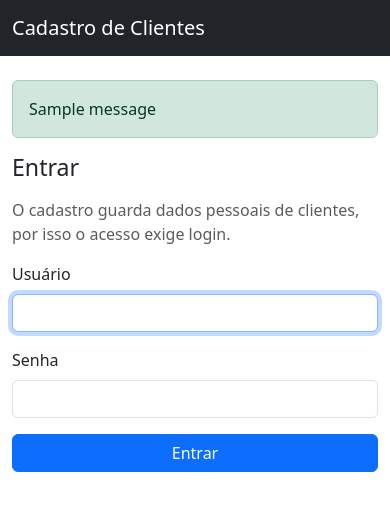
After one commit to maluake/crud-cadastro-clientes, a Django app: page /entrar/ in a window 390 px wide. The commit adds this page. Shown: the top 511 px of the page. Run offline with Django 5.2, Linux system fonts and the light colour scheme; tables that the repository leaves empty hold one stand-in row (values such as "Sample post"); one stand-in notice (Sample message) is shown; parts of the project's set-up code (start-up, migrations or seed data) failed here and were passed over.

Commit message:
Login obrigatório, busca funcionando e telas acessíveis
- Todas as telas de clientes exigem login (dados pessoais); rotas /entrar/
  e /sair/ com as views de autenticação do Django; logout por POST.
- A busca da lista agora filtra por nome, CPF ou e-mail e mantém o termo
  no campo; mensagem quando nada é encontrado.
- base.html ganha a meta viewport (sem ela o layout não era responsivo),
  nome do usuário, botão Sair e mensagens de confirmação.
- Rótulos nos campos, tabela com rolagem própria no celular e botões de
  ação com o nome do cliente para leitores de tela.

Co-Authored-By: Claude Opus 5.5 <noreply@anthropic.com>
Claude-Session: https://claude.ai/code/session_019Hg7uBPnmxs7qrFBPtd9sZ

```diff
--- a/cadastro_clientes/urls.py
+++ b/cadastro_clientes/urls.py
@@ -1,7 +1,11 @@
+"""Rotas do projeto: administração do Django, login/logout e telas de clientes."""
 from django.contrib import admin
-from django.urls import path, include
+from django.contrib.auth import views as auth_views
+from django.urls import include, path
 
 urlpatterns = [
     path('admin/', admin.site.urls),
+    path('entrar/', auth_views.LoginView.as_view(redirect_authenticated_user=True), name='login'),
+    path('sair/', auth_views.LogoutView.as_view(), name='logout'),
     path('', include('clientes.urls')),
 ]
--- a/clientes/templates/base.html
+++ b/clientes/templates/base.html
@@ -3,7 +3,8 @@
 
 <head>
     <meta charset="UTF-8">
-    <title>Cadastro de Clientes</title>
+    <meta name="viewport" content="width=device-width, initial-scale=1">
+    <title>{% block title %}Cadastro de Clientes{% endblock %}</title>
 
     <link href="https://cdn.jsdelivr.net/npm/bootstrap@5.3.7/dist/css/bootstrap.min.css" rel="stylesheet">
 </head>
@@ -12,18 +13,34 @@
 
 <nav class="navbar navbar-dark bg-dark">
     <div class="container">
-        <a class="navbar-brand" href="/">
+        <a class="navbar-brand" href="{% url 'listar' %}">
             Cadastro de Clientes
         </a>
+
+        {% if user.is_authenticated %}
+        <div class="d-flex align-items-center gap-3">
+            <span class="navbar-text">Olá, {{ user.get_username }}</span>
+            <form method="POST" action="{% url 'logout' %}" class="m-0">
+                {% csrf_token %}
+                <button type="submit" class="btn btn-outline-light btn-sm">Sair</button>
+            </form>
+        </div>
+        {% endif %}
     </div>
 </nav>
 
-<div class="container mt-4">
+<main class="container mt-4">
+
+    {% for message in messages %}
+    <div class="alert alert-{% if message.tags == 'error' %}danger{% else %}{{ message.tags|default:'info' }}{% endif %}" role="status">
+        {{ message }}
+    </div>
+    {% endfor %}
 
     {% block content %}
     {% endblock %}
 
-</div>
+</main>
 
 </body>
 </html>
--- /dev/null
+++ b/clientes/templates/registration/login.html
@@ -0,0 +1,43 @@
+{% extends 'base.html' %}
+
+{% block title %}Entrar · Cadastro de Clientes{% endblock %}
+
+{% block content %}
+
+<div class="row justify-content-center">
+    <div class="col-sm-10 col-md-6 col-lg-4">
+
+        <h1 class="h3 mb-3">Entrar</h1>
+        <p class="text-muted">O cadastro guarda dados pessoais de clientes, por isso o acesso exige login.</p>
+
+        {% if form.errors %}
+        <div class="alert alert-danger" role="alert">
+            Usuário ou senha incorretos.
+        </div>
+        {% endif %}
+
+        <form method="POST" action="{% url 'login' %}">
+            {% csrf_token %}
+
+            <div class="mb-3">
+                <label for="id_username" class="form-label">Usuário</label>
+                <input type="text" name="username" id="id_username" class="form-control"
+                       autocomplete="username" autofocus required
+                       value="{{ form.username.value|default:'' }}">
+            </div>
+
+            <div class="mb-3">
+                <label for="id_password" class="form-label">Senha</label>
+                <input type="password" name="password" id="id_password" class="form-control"
+                       autocomplete="current-password" required>
+            </div>
+
+            <input type="hidden" name="next" value="{{ next }}">
+
+            <button type="submit" class="btn btn-primary w-100">Entrar</button>
+        </form>
+
+    </div>
+</div>
+
+{% endblock %}
```
Also changed, not shown: clientes/templates/clientes/_campos.html (added, +17 -0 lines), clientes/templates/clientes/cadastrar.html (+7 -5 lines), clientes/templates/clientes/editar.html (+7 -5 lines), clientes/templates/clientes/excluir.html (+8 -2 lines), clientes/templates/clientes/listar.html (+38 -19 lines), clientes/views.py (+26 -24 lines).
